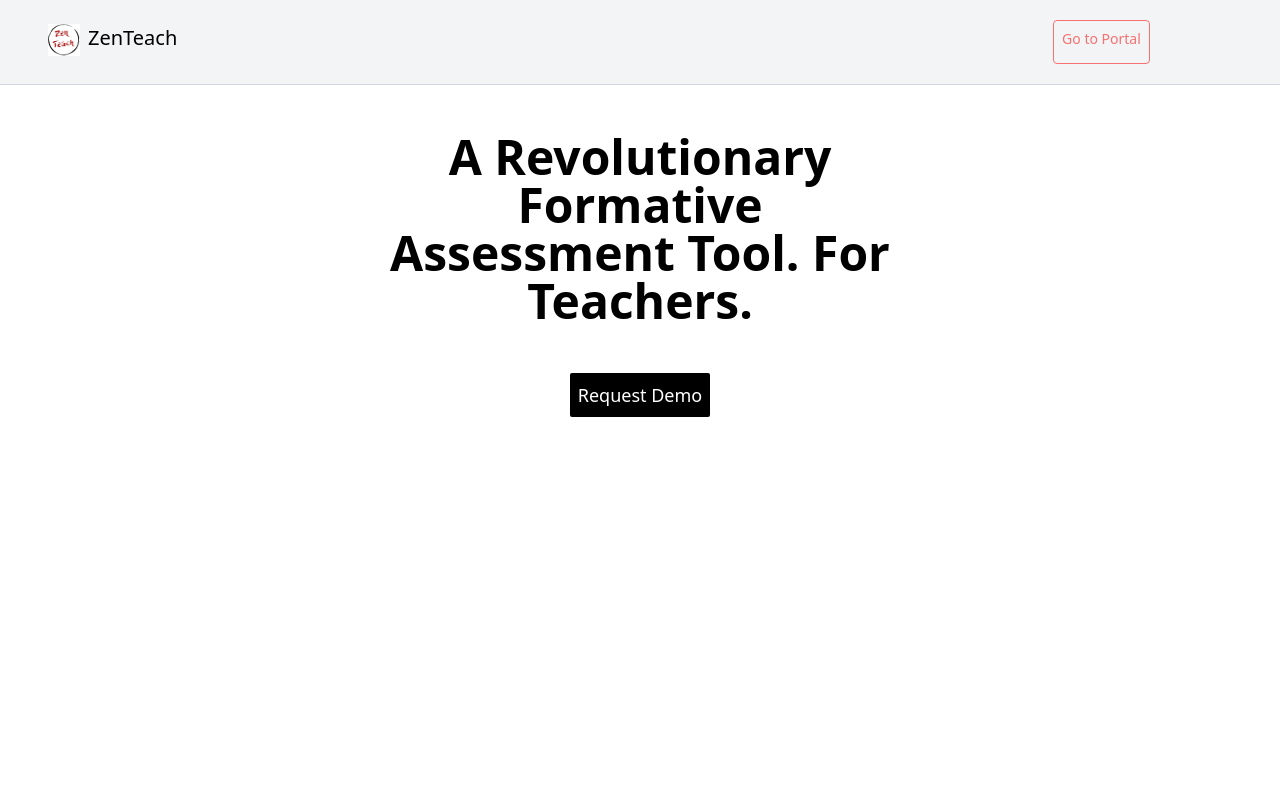
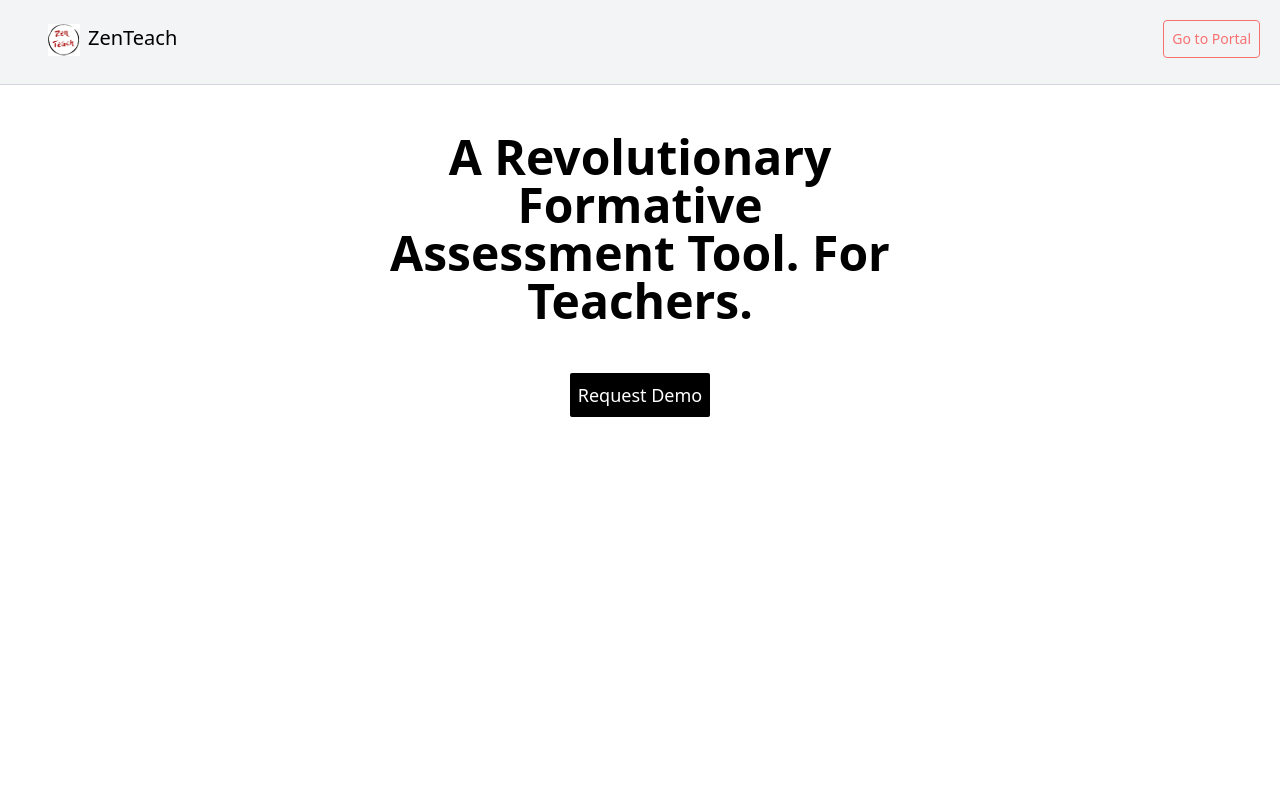
Before and after one commit to ZenTeach/next_zenteach, a Next.js app: page / in a window 1280 px wide. Shown: the top 800 px of the page. Built offline with nearby package versions, Linux system fonts and the light colour scheme.

Commit message:
Remove unused flex styling on image container element

```diff
--- a/components/Feature.js
+++ b/components/Feature.js
@@ -20,7 +20,7 @@ export default class Feature extends React.Component {
 					<div className="w-full h-50 md:h-full flex-grow order-first md:order-last lg:w-5/6 lg:max-w-lg md:w-1/2 lg:p-24 p-4">
 						<img
 							alt="hero"
-							className="w-1/2 md:w-full object-cover md:h-auto md:w-auto object-center md:rounded-lg"
+							className="w-2/5 md:w-full object-cover md:h-auto md:w-auto object-center md:rounded-lg"
 							src={this.props.image} />
 					</div>
 				</div>
--- a/components/NavBar.js
+++ b/components/NavBar.js
@@ -12,7 +12,7 @@ const NavBar = ({ children }) => (
 					<span className="mx-2">ZenTeach</span>
 				</div>
 			</div>
-			<div className="w-1/3 md:w-1/2 py-2 text-center flex justify-center lg:text-right lg:py-2 lg:px-2 lg:w-1/3">
+			<div className="w-1/3 md:w-1/2 py-2 text-center lg:text-right lg:py-2 lg:px-2 lg:w-1/3">
 				<a
 					className="inline-block lg:ml-2 md:ml-24 lg:text-red-400 text-white bg-red-400 lg:bg-gray-100 lg:border lg:border-red-400 lg:p-2 md:p-0 p-2 hover:underline rounded font-small text-sm md:text-xl lg:text-sm overflow-hidden"
 					rel="noreferrer"
```
